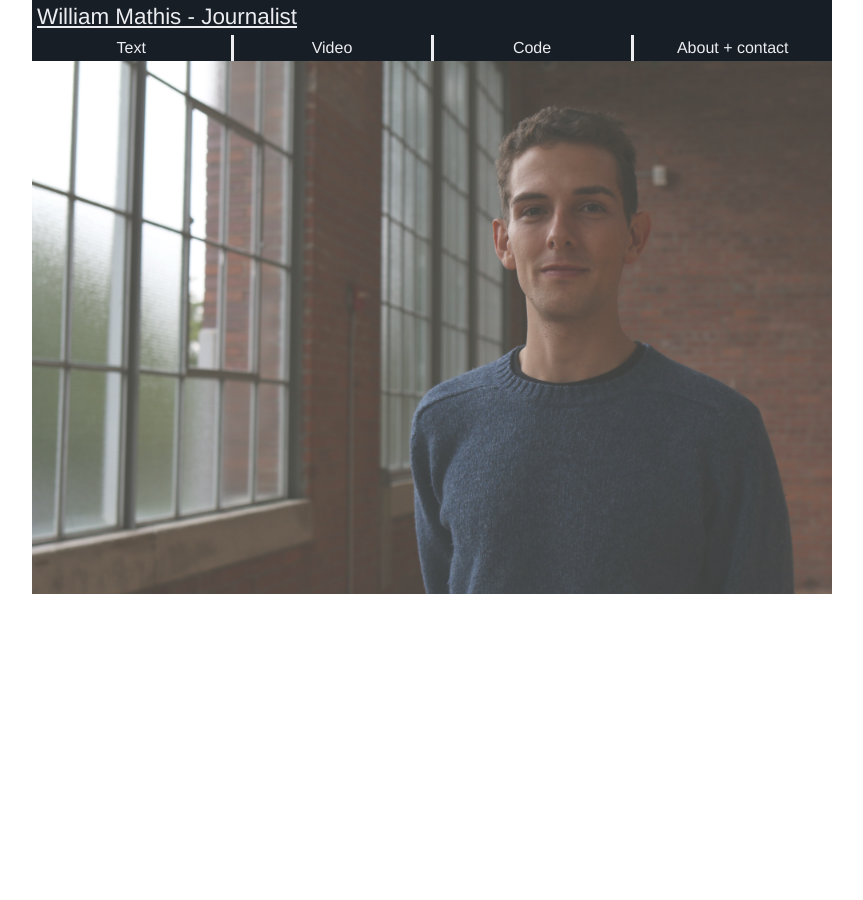
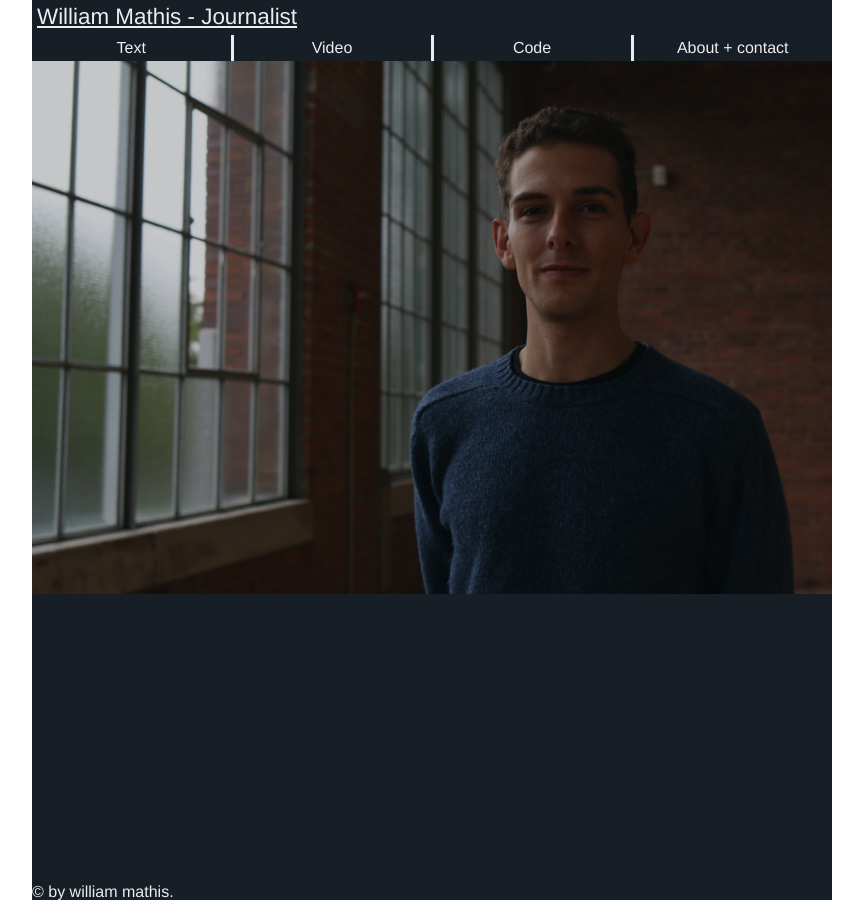
Before and after one commit to william-mathis/mcgillmathis, a plain HTML site: page index.html in a window 1280 px wide. Shown: the whole page, without its empty margins (208-1071 px from the left). Before the commit the page ends 800 px from the top, so only its background shows below. Drawn offline with nearby package versions, Linux system fonts and the light colour scheme.

Commit message:
added copywrite

```diff
--- a/index.html
+++ b/index.html
@@ -1,3 +1,5 @@
+<!--copywrite William Mathis-->
+
 <!DOCTYPE html>
 <html lang="en">
 
@@ -97,6 +99,9 @@
         <!-- all bootstrap projects must have at least one row -->
 
       </div>
+      <div class="botText">
+        <p>© by william mathis.</p>
+      </div>
     </div>
 
     <script src="https://ajax.googleapis.com/ajax/libs/jquery/1.10.2/jquery.min.js"></script>
--- a/main.css
+++ b/main.css
@@ -62,6 +62,8 @@ table {
   max-width: 800px;
   margin: 0 auto;
   position: relative;
+  height: 100vh;
+  background-color: #171E26;
 }
 
 .image {
@@ -189,6 +191,14 @@ hr {
   height: 5px;
 }
 
+.botText {
+  bottom: 0;
+  color: #ECEDF0;
+  position: absolute;
+  text-align: center;
+  margin: 0 auto;
+}
+
 
 /* Start your base/mobile styles here */
 
@@ -202,6 +212,9 @@ html, body {
 
 @media(min-width: 681px) {
   /* Any adjustments for tablets and larger go here. Note these styles will be applied to anything 681px or larger -- so tablet AND desktop */
+  .mycontainer {
+    height: 900px;
+  }
 }
 
 @media(min-width: 729px) {
```
